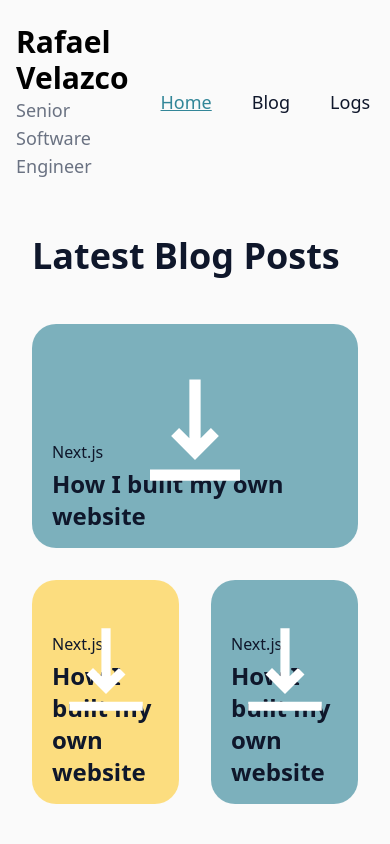
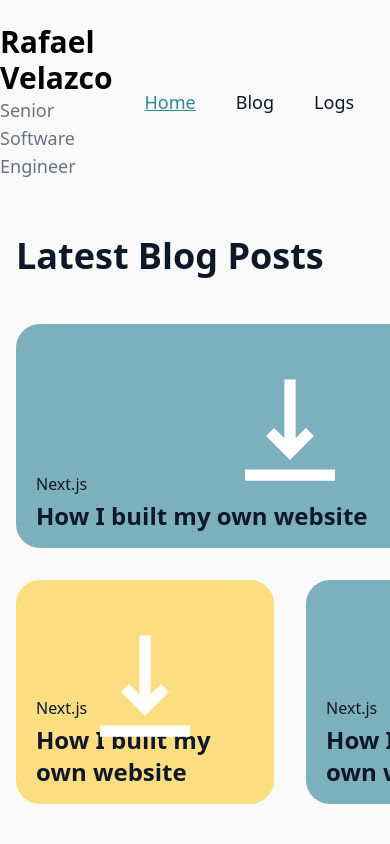
Before and after one commit to rjvelazco/rjvelazco-v2, a Next.js app: page / in a window 390 px wide. Shown: the top 844 px of the page. Built offline with nearby package versions, Linux system fonts and the light colour scheme.

Commit message:
refactor: improve layout structure and simplify global styles

```diff
--- a/src/app/globals.css
+++ b/src/app/globals.css
@@ -21,6 +21,10 @@
     --color-brown-dark: rgb(100, 60, 0); /* for nav items? */
 }
 
+.layout_container {
+    @apply grid antialiased bg-paperWhite min-h-screen grid-rows-[auto_1fr_auto]
+}
+
 .featured_cards {
     display: flex;
     column-gap: 32px;
@@ -39,15 +43,6 @@
     flex: 1.5 1;
 }
 
-.element  {
-    border-radius: 24px;
-    display: block;
-    height: clamp(18rem, 25vw, 64rem);
-    padding: calc(var(--spacer-small) / 1.2) var(--spacer-small);
-    position: relative;
-    transition: border-radius .3scubic-bezier(.165,.84,.44,1);
-}
-
 .center-absolute-xy {
     position: absolute;
     left: 50%;
--- a/src/app/layout.tsx
+++ b/src/app/layout.tsx
@@ -1,11 +1,9 @@
 import type { Metadata } from "next";
 
 import localFont from "next/font/local";
-import Image from "next/image";
 
 import { NavBar } from "../layout/NavBar";
 
-import photo from "../../public/me.jpg";
 import "./globals.css";
 
 const geistSans = localFont({
@@ -32,10 +30,10 @@ export default function RootLayout({
   return (
     <html lang="en">
       <body
-        className={`${geistSans.variable} ${geistMono.variable} antialiased bg-paperWhite`}
+        className={`${geistSans.variable} ${geistMono.variable} layout_container`}
       >
-        <div className="w-full mx-auto max-w-[64rem] px-4 sm:px-6">
-          <header className="py-6 flex items-center justify-between">
+        {/* This should be a component */}
+        <header className="flex items-center justify-between py-6 w-full mx-auto max-w-[64rem]">
           <div className="flex items-center gap-4">
             <div>
               <h2 className="text-3xl font-bold">Rafael Velazco</h2>
@@ -44,9 +42,7 @@ export default function RootLayout({
           </div>
           <NavBar />
         </header>
-
-          <main className="flex-grow">{children}</main>
-        </div>
+        <main className="w-full mx-auto max-w-[64rem]">{children}</main>
         <footer className="py-6 flex items-center justify-center bg-gray-100">
           <p className="text-sm text-gray-500">
             &copy; {new Date().getFullYear()} Rafael Velazco. All rights reserved.
```
Lines whose indentation alone changed are shown as unchanged.
